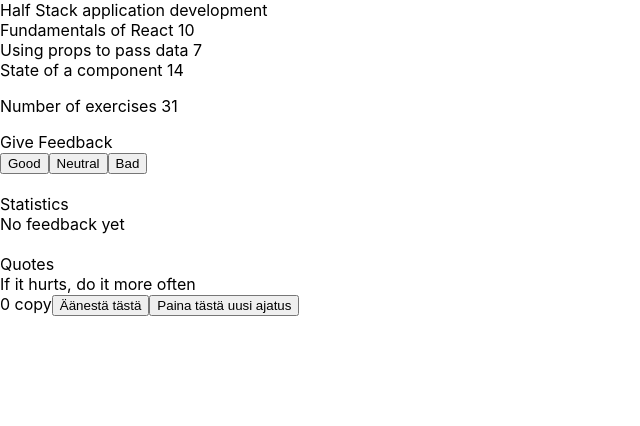
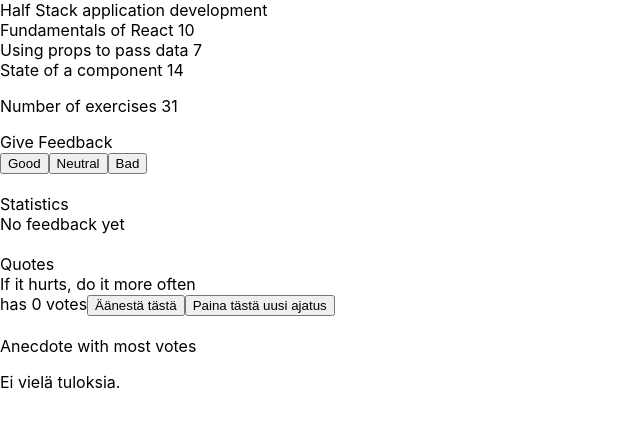
Before and after one commit to satugaya/FullStack-palautusrepositorio, a React (Create React App) app in the folder viikko1/kurssitiedo/kurssitiedot/: page / in a window 1280 px wide. Shown: the top 426 px of the page, without its empty margins (0-640 px from the left). Built offline with nearby package versions, Linux system fonts and the light colour scheme.

Commit message:
Unicafe 1.14 valmis

```diff
--- a/viikko1/kurssitiedo/kurssitiedot/src/App.js
+++ b/viikko1/kurssitiedo/kurssitiedot/src/App.js
@@ -8,6 +8,8 @@
 
 let points = new Array(6+1).join('0').split('').map(parseFloat)
 const copy = [...points]
+
+
 
 const App = () => {
   const course = 'Half Stack application development'
@@ -52,10 +54,22 @@
     setSelected(Math.floor(Math.random()*anecdotes.length))
   }
 
+
+  const best = 'Anecdote with most votes'
+
+  let max = Math.max(...copy);
+
+
+  console.log(max, "max")
+
+  const maxVoted = copy.findIndex((x) => x == max)
+
   const addVote = () => {
     setVote(copy[selected] += 1)
 
   }
+
+  //maxin pitäisi muuttua, kun äänestetään, pitääkö tästäkin tehdä state?
 
 
   return (
@@ -76,13 +90,17 @@
       {anecdotes[selected]}
       <br/>
 
-      {copy[selected]} copy
+      has {copy[selected]} votes
 
       <button onClick={addVote}>Äänestä tästä</button>
 
       <button onClick={randomQuote}>Paina tästä uusi ajatus</button>
+      <br />
+      <br/>
+      <Header course={best} />
+      {max > 1 ? <p>has {max} votes<br/>{anecdotes[maxVoted]}</p> : <p>Ei vielä tuloksia.</p>}
 
-      <br />
+
 
 
     </div>
```
